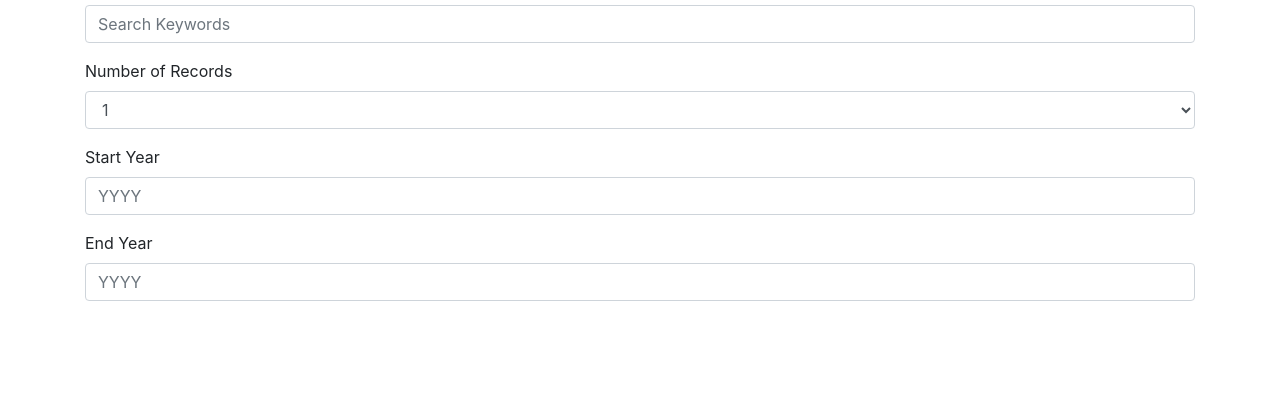
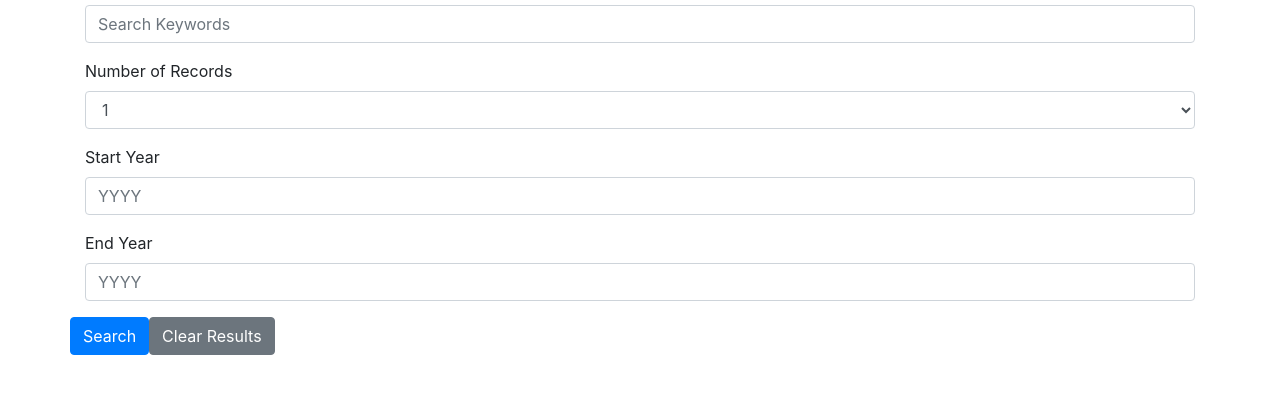
Before and after one commit to Cholmes1994/NYT_Classwork, a plain HTML site: page index.html in a window 1280 px wide. Shown: the part 318-712 px from the top of the page. Drawn offline with nearby package versions, Linux system fonts and the light colour scheme.

Commit message:
added search and clear results buttons

```diff
--- a/index.html
+++ b/index.html
@@ -50,7 +50,8 @@
             <input type="text" class="form-control" id="endYearInput" aria-describedby="endYear" placeholder="YYYY">
         </div>
         <div id="buttonsDiv" class="row">
-
+            <button type="button" id="searchBtn" class="btn btn-primary">Search</button>
+            <button type="button" id="clearBtn" class="btn btn-secondary">Clear Results</button>
         </div>
     </div>
     <script src="https://code.jquery.com/jquery-3.2.1.slim.min.js"
```
